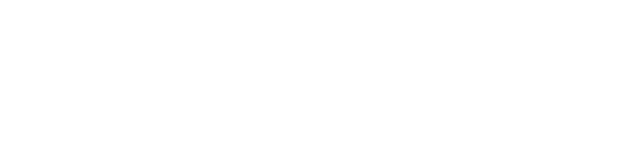
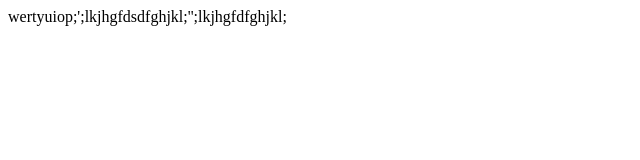
Before and after one commit to Mukhtar-Pasha/n-project, a plain HTML site: page index.html in a window 1280 px wide. Shown: the whole page, without its empty margins (0-640 px from the left). Drawn offline with Linux system fonts and the light colour scheme.

Commit message:
Update index.html
добавление в коммит блока

```diff
--- a/index.html
+++ b/index.html
@@ -6,6 +6,6 @@
     <title>Document</title>
 </head>
 <body>
-
+    <div>wertyuiop;';lkjhgfdsdfghjkl;'';lkjhgfdfghjkl;</div>
 </body>
 </html>
```
